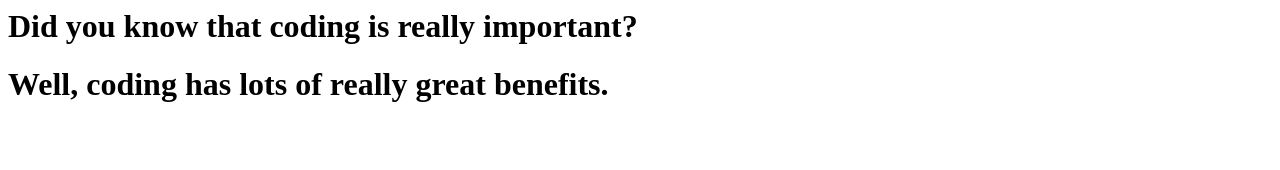
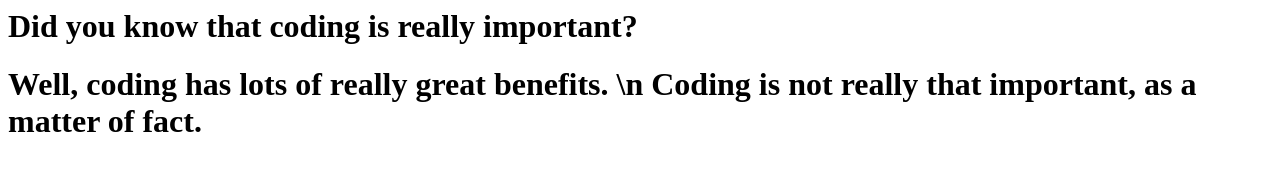
Before and after one commit to y0Taksh/GeniusHour, a plain HTML site: page index.html in a window 1280 px wide. Drawn offline with Linux system fonts and the light colour scheme.

Commit message:
Update index.html

```diff
--- a/index.html
+++ b/index.html
@@ -1,2 +1,2 @@
 <h1>Did you know that coding is really important?</h1>
-<h1>Well, coding has lots of really great benefits.</h1>
+<h1>Well, coding has lots of really great benefits. \n Coding is not really that important, as a matter of fact.</h1>
```
